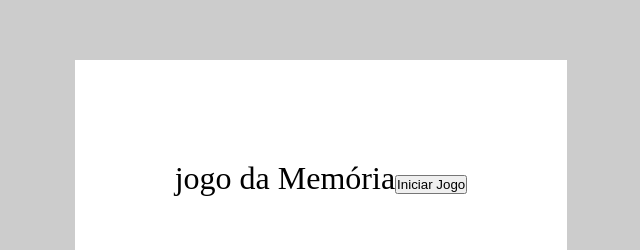
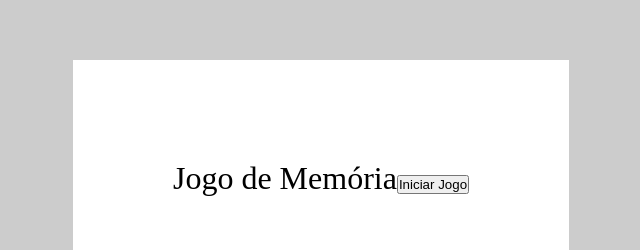
Before and after one commit to owesleymoraes/memory-game-redux, a React (Create React App) app: page / in a window 1280 px wide. Shown: the part 222-472 px from the top of the page, without its empty margins (319-959 px from the left). Built offline with nearby package versions, Linux system fonts and the light colour scheme.

Commit message:
feat: correction in legend the title of the home page

```diff
--- a/src/components/Home/index.tsx
+++ b/src/components/Home/index.tsx
@@ -6,7 +6,7 @@ import { DashboardMenu } from "../DashboardMenu";
 export const Home: React.FC = () => {
   return (
     <Dashboard>
-      <DashboardMenu title="jogo da Memória">
+      <DashboardMenu title="Jogo de Memória">
         <DashboardButton children="Iniciar Jogo" />
       </DashboardMenu>
     </Dashboard>
```
